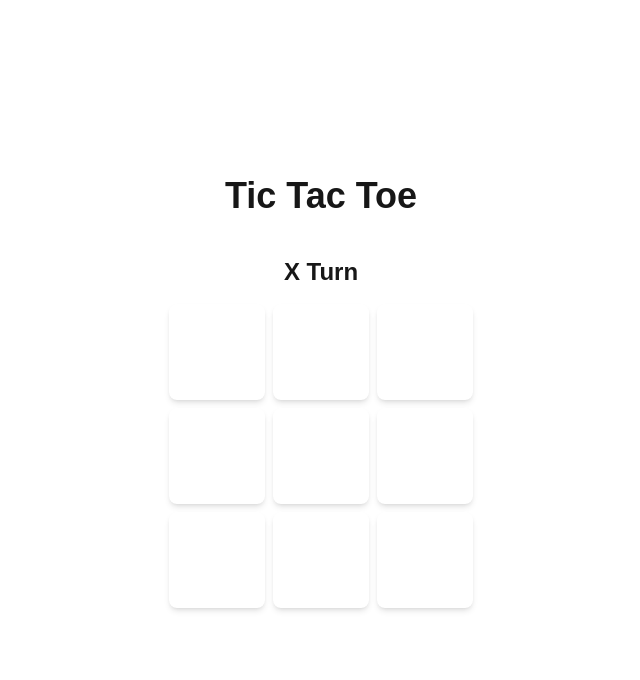
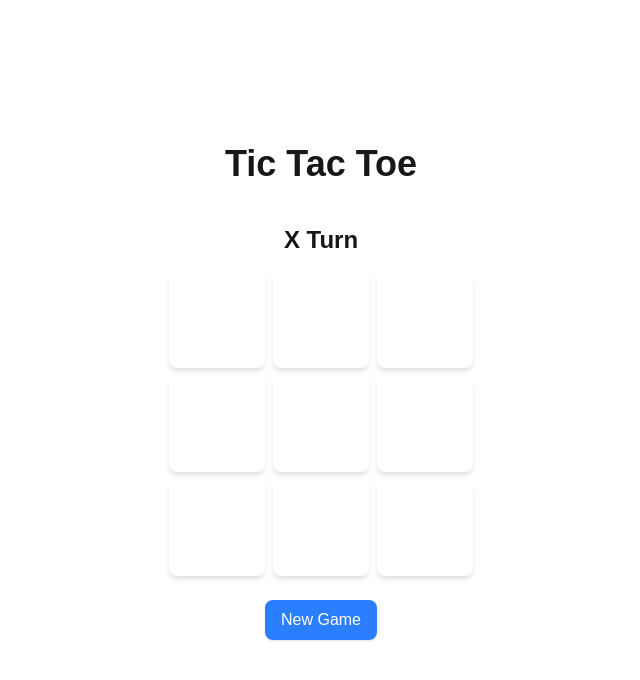
Before and after one commit to gustavgrillitsch/tictactoe, a Next.js app in the folder game/: page / in a window 1280 px wide. Shown: the top 680 px of the page, without its empty margins (319-959 px from the left). Built offline with nearby package versions, Linux system fonts and the light colour scheme.

Commit message:
Add reset functionality with a "New Game" button
Introduced a `resetGame` function to reset the board, turn, winner, draw status, and winning combination. Added a "New Game" button in the UI that triggers the reset, improving gameplay and user convenience.

```diff
--- a/game/src/app/components/Board.tsx
+++ b/game/src/app/components/Board.tsx
@@ -42,7 +42,15 @@ export default function Board() {
         }
     }, [board, winner]);
 
-        return (
+    const resetGame = () => {
+        setBoard(Array(9).fill(""));
+        setXTurn(true);
+        setWinner(null);
+        setIsDraw(false);
+        setWinCombo([]);
+    };
+
+    return (
 
             <div className="flex flex-col items-center p-4">
                 <div className="text-2xl font-semibold mb-4">
@@ -62,6 +70,12 @@ export default function Board() {
                     />
                 ))}
             </div>
+                <button
+                    onClick={resetGame}
+                    className="mt-6 px-4 py-2 bg-blue-500 text-white rounded-lg shadow"
+                >
+                    New Game
+                </button>
             </div>
     );
 }
```
